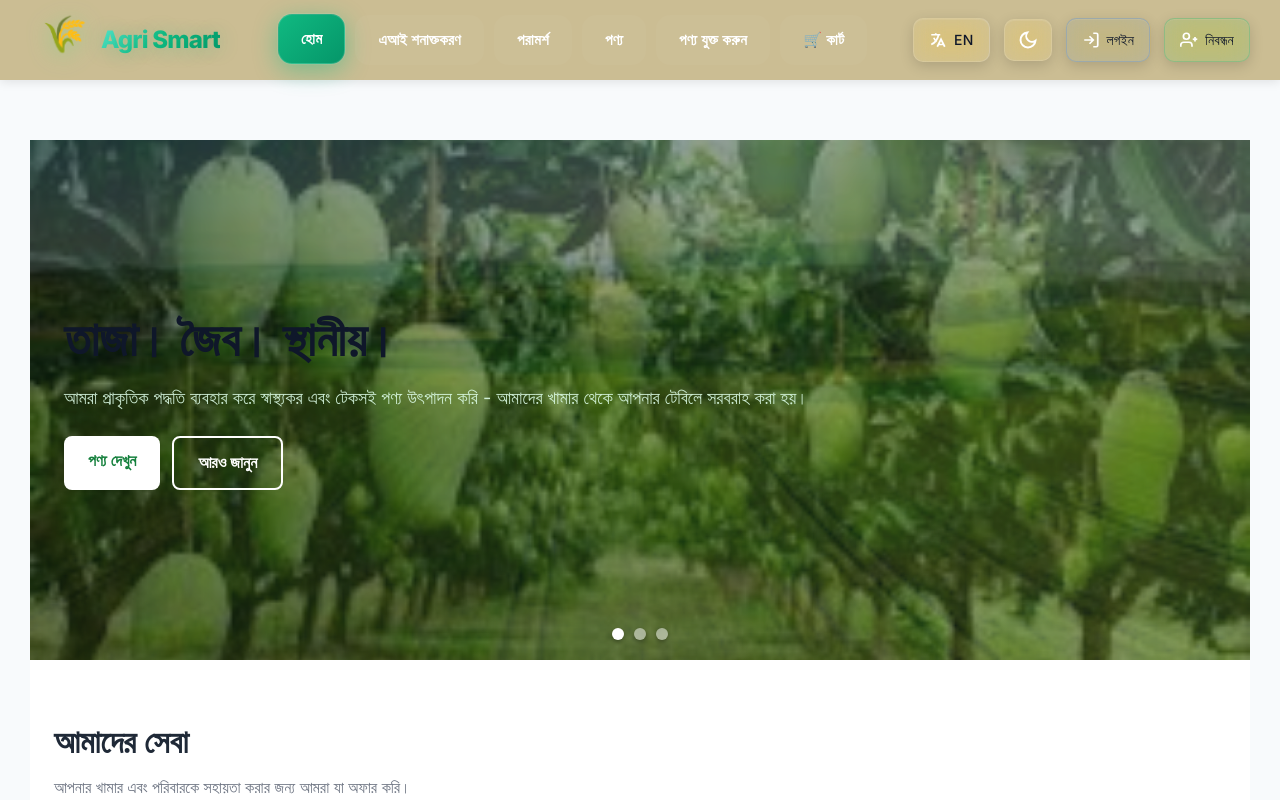
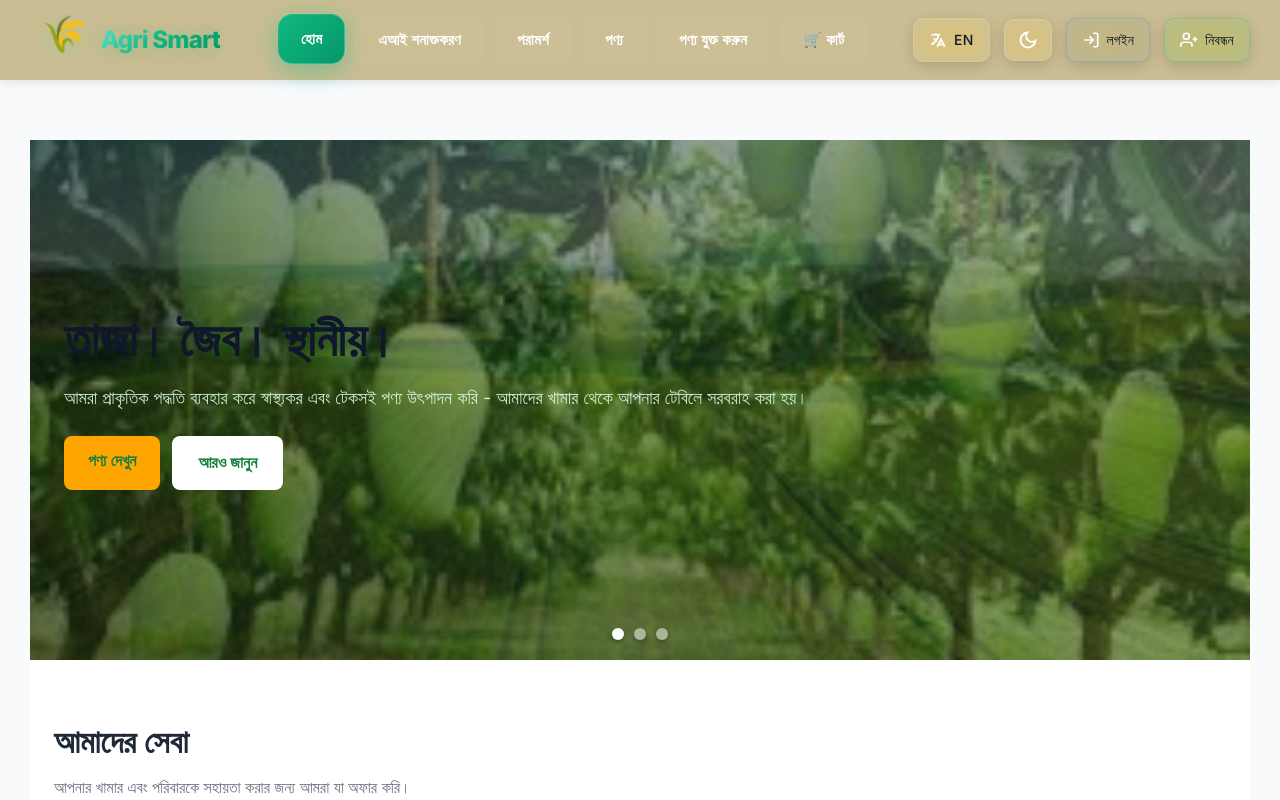
Before and after one commit to Dhanonjoy-2021331099/AgriSmart, a React (Vite) app in the folder frontend/: page / in a window 1280 px wide. Shown: the top 800 px of the page. Built offline with nearby package versions, Linux system fonts and the light colour scheme; no server answers.

Commit message:
update Home component for improved theme support and button styling

```diff
--- a/frontend/src/pages/Home.jsx
+++ b/frontend/src/pages/Home.jsx
@@ -440,20 +440,30 @@ export default function Home() {
                   to="/products"
                   style={{
                     padding: "12px 24px",
-                    background: "white",
-                    color: "#15803d",
+                    background: isDark ? "#15803d" : "orange",
+                    color: isDark ? "orange" : "#15803d",
                     fontWeight: "600",
                     borderRadius: "8px",
                     textDecoration: "none",
-                    boxShadow: "0 4px 6px rgba(0,0,0,0.1)",
+                    boxShadow: `0 4px 6px ${isDark ? "rgba(0,0,0,0.3)" : "rgba(0,0,0,0.1)"}`,
                     transition: "all 0.3s",
                   }}
-                  onMouseEnter={(e) =>
-                    (e.target.style.transform = "translateY(-2px)")
-                  }
-                  onMouseLeave={(e) =>
-                    (e.target.style.transform = "translateY(0)")
-                  }
+                  onMouseEnter={(e) => {
+                    e.target.style.transform = "translateY(-2px)";
+                    if (isDark) {
+                      e.target.style.background = "#166534";
+                    } else {
+                      e.target.style.opacity = "0.9";
+                    }
+                  }}
+                  onMouseLeave={(e) => {
+                    e.target.style.transform = "translateY(0)";
+                    if (isDark) {
+                      e.target.style.background = "#15803d";
+                    } else {
+                      e.target.style.opacity = "1";
+                    }
+                  }}
                 >
                   {t("পণ্য দেখুন", "Shop Products")}
                 </Link>
@@ -465,21 +475,33 @@ export default function Home() {
                   }
                   style={{
                     padding: "12px 24px",
-                    background: "transparent",
-                    color: "white",
-                    border: "2px solid white",
+                    background: isDark ? "transparent" : "white",
+                    color: isDark ? "white" : "#15803d",
+                    border: isDark ? "2px solid white" : "2px solid transparent",
                     borderRadius: "8px",
                     fontWeight: "600",
                     cursor: "pointer",
                     transition: "all 0.3s",
                   }}
                   onMouseEnter={(e) => {
-                    e.target.style.background = "white";
-                    e.target.style.color = "#15803d";
+                    if (isDark) {
+                      e.target.style.background = "white";
+                      e.target.style.color = "#15803d";
+                    } else {
+                      e.target.style.background = "#f0f0f0";
+                      e.target.style.color = "#15803d";
+                    }
+                    e.target.style.transform = "translateY(-2px)";
                   }}
                   onMouseLeave={(e) => {
-                    e.target.style.background = "transparent";
-                    e.target.style.color = "white";
+                    if (isDark) {
+                      e.target.style.background = "transparent";
+                      e.target.style.color = "white";
+                    } else {
+                      e.target.style.background = "white";
+                      e.target.style.color = "#15803d";
+                    }
+                    e.target.style.transform = "translateY(0)";
                   }}
                 >
                   {t("আরও জানুন", "Learn More")}
@@ -567,13 +589,20 @@ export default function Home() {
               <button
                 onClick={() => setSelectedService(s)}
                 style={{
-                  color: "#15803d",
+                  color: isDark ? "#4ade80" : "#15803d",
                   fontWeight: "500",
                   background: "none",
                   border: "none",
                   cursor: "pointer",
                   padding: 0,
                   fontSize: "14px",
+                  transition: "color 0.3s",
+                }}
+                onMouseEnter={(e) => {
+                  e.target.style.color = isDark ? "#86efac" : "#166534";
+                }}
+                onMouseLeave={(e) => {
+                  e.target.style.color = isDark ? "#4ade80" : "#15803d";
                 }}
               >
                 {t("আরও জানুন →", "Learn more →")}
```
